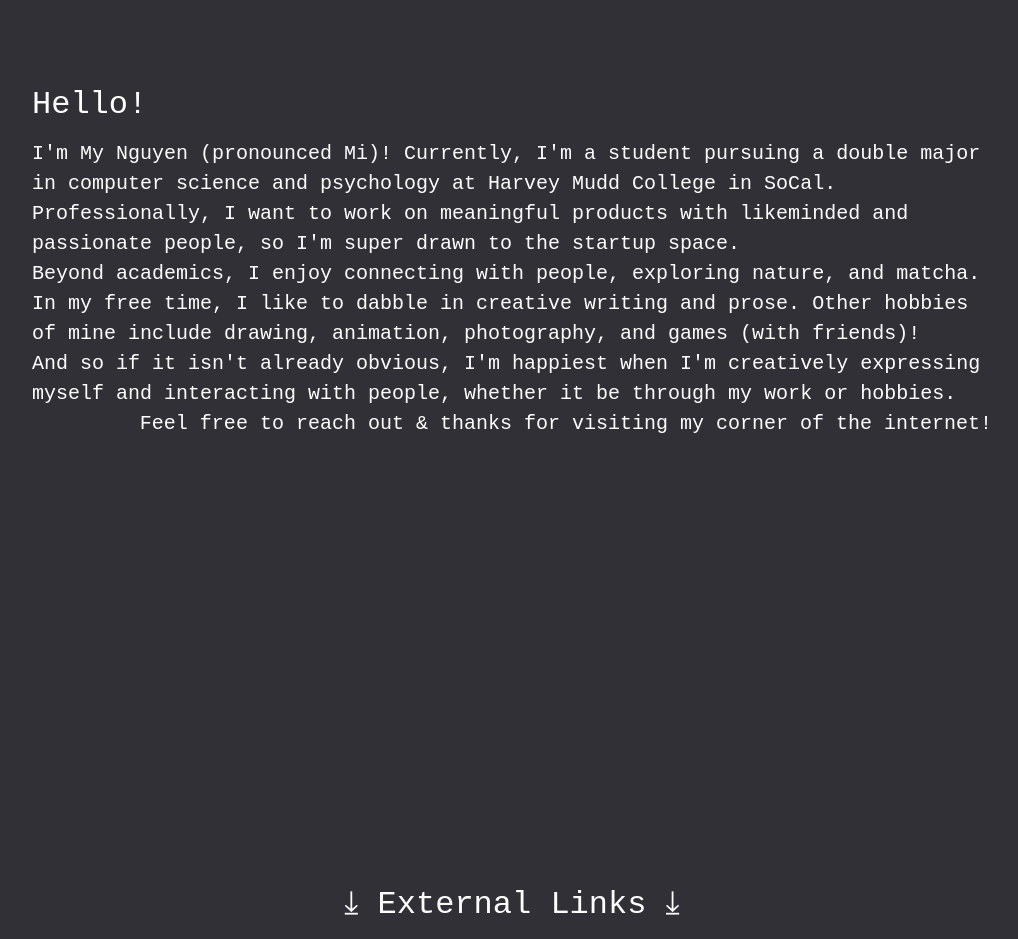
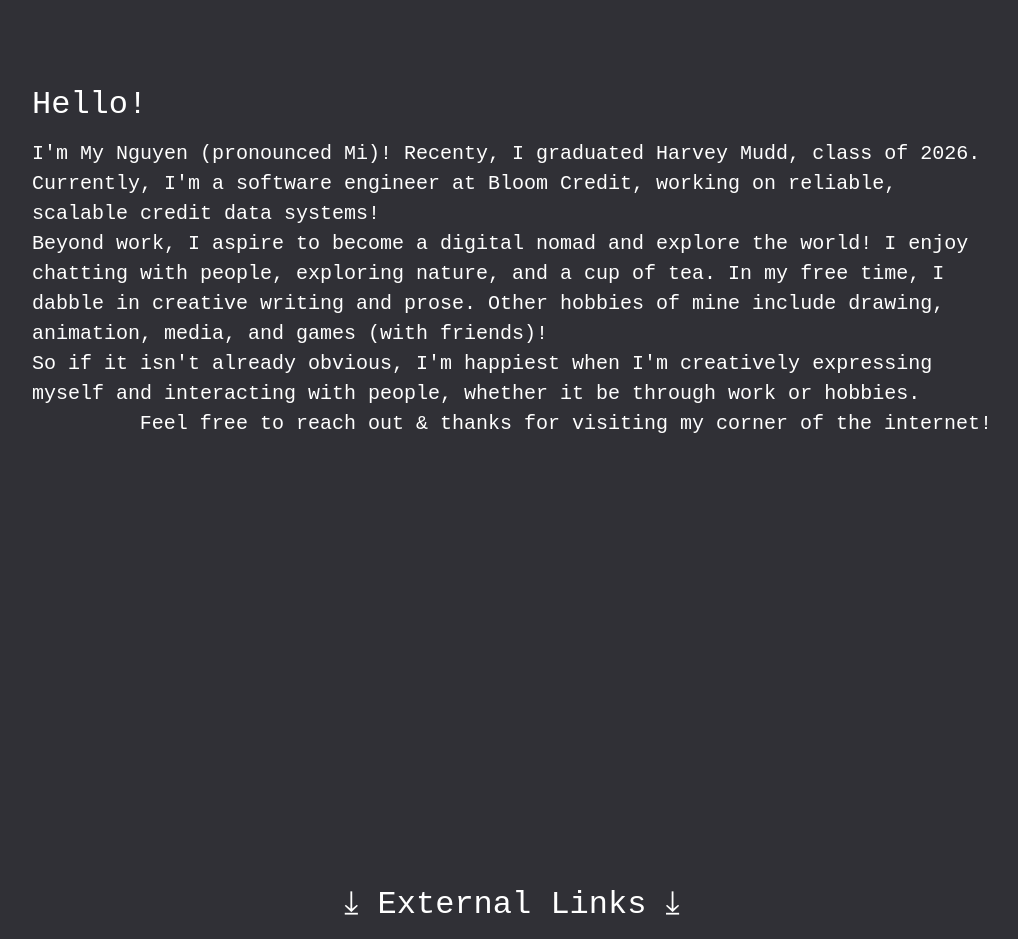
Before and after one commit to myngpog/portfolio-website, a website with bundled scripts: page index.html in a window 1280 px wide. Shown: the part 940-1879 px from the top of the page, without its empty margins (128-1146 px from the left). Built offline with nearby package versions, Linux system fonts and the light colour scheme; files whose address does not match are found by name.

Commit message:
reworked bio

```diff
--- a/index.html
+++ b/index.html
@@ -69,7 +69,7 @@
     <div class ="mid">
       <div class = "about-me">
         <h2 id = "more-about-me">Hello!</h2>
-        <p id = "information">I'm My Nguyen (pronounced Mi)! Currently, I'm a student pursuing a double major in computer science and psychology at Harvey Mudd College in SoCal. Professionally, I want to work on meaningful products with likeminded and passionate people, so I'm super drawn to the startup space. <br>Beyond academics, I enjoy connecting with people, exploring nature, and matcha. In my free time, I like to dabble in creative writing and prose. Other hobbies of mine include drawing, animation, photography, and games (with friends)!<br>And so if it isn't already obvious, I'm happiest when I'm creatively expressing myself and interacting with people, whether it be through my work or hobbies.</p>
+        <p id = "information">I'm My Nguyen (pronounced Mi)! Recenty, I graduated Harvey Mudd, class of 2026. Currently, I'm a software engineer at Bloom Credit, working on reliable, scalable credit data systems! <br>Beyond work, I aspire to become a digital nomad and explore the world! I enjoy chatting with people, exploring nature, and a cup of tea. In my free time, I dabble in creative writing and prose. Other hobbies of mine include drawing, animation, media, and games (with friends)!<br>So if it isn't already obvious, I'm happiest when I'm creatively expressing myself and interacting with people, whether it be through  work or hobbies.</p>
         <p id = "ending">Feel free to reach out & thanks for visiting my corner of the internet!</p>
       </div>
     </div>
```
